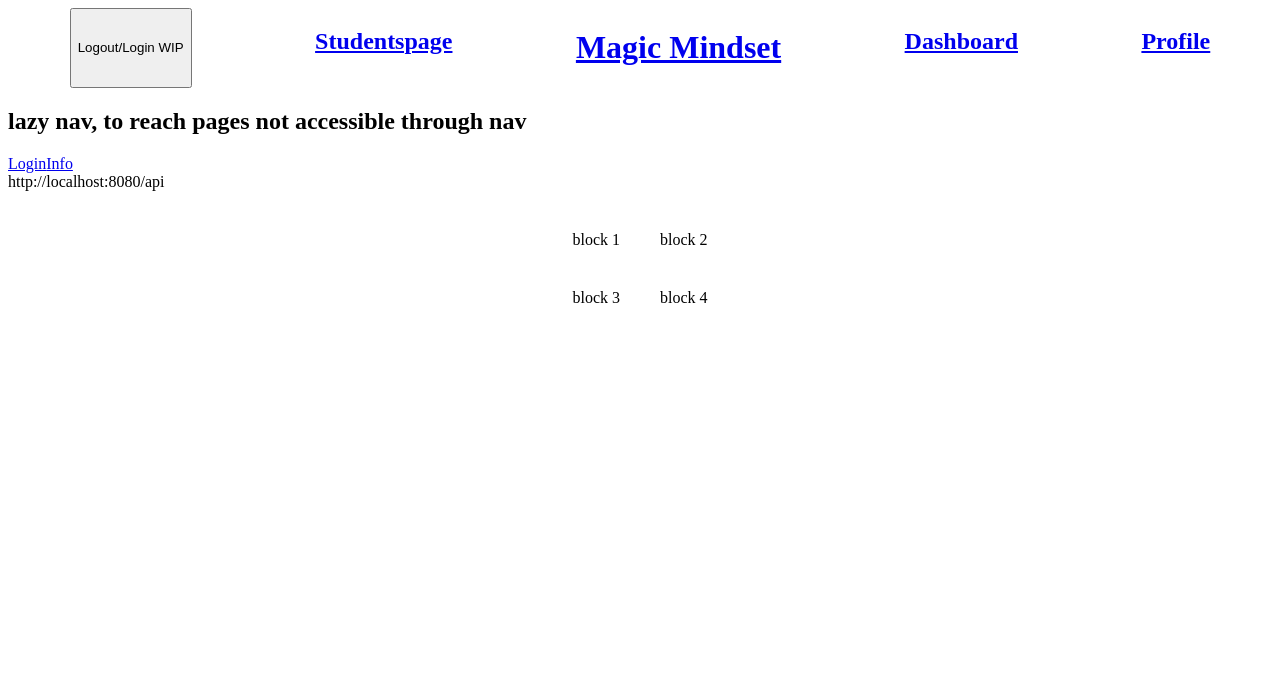
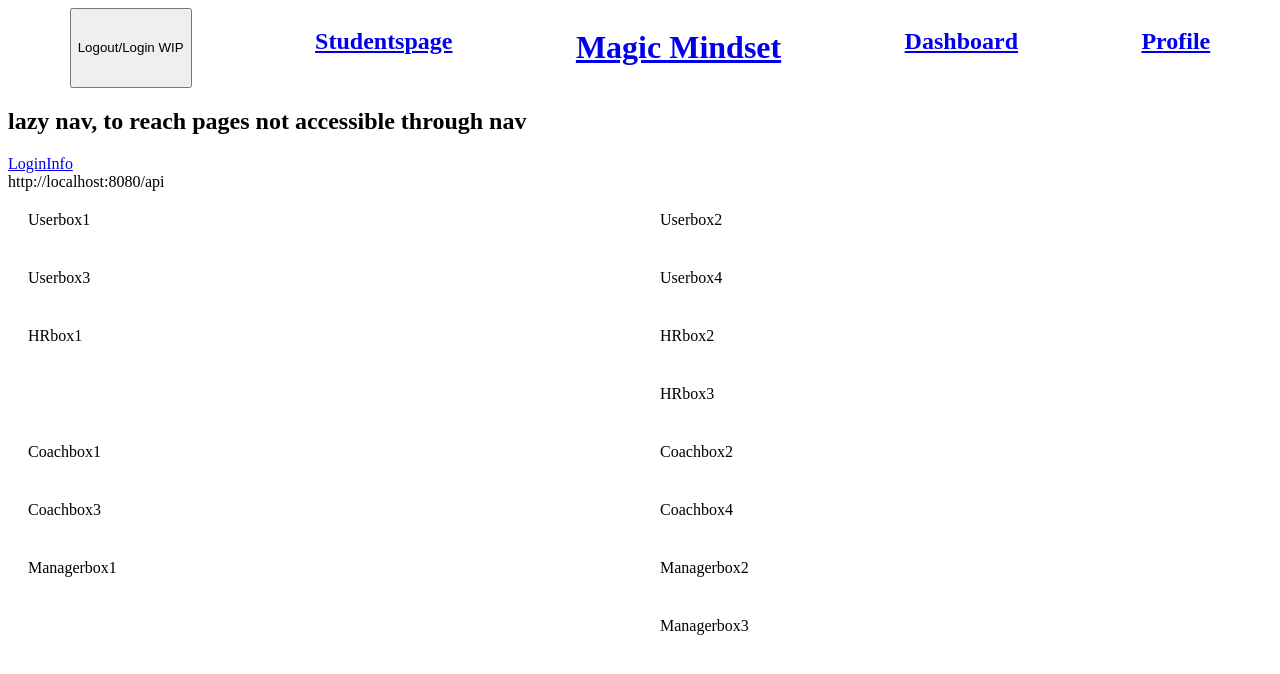
Before and after one commit to CryptForge/magic-mindset, a React (Vite) app in the folder website/: page /dashboard in a window 1280 px wide. Shown: the top 674 px of the page. Built offline with nearby package versions, Linux system fonts and the light colour scheme.

Commit message:
all four grid components loaded into dashboard page, absolute nightmare help

```diff
--- a/website/src/component/Dashboard/Coach/Coach.css
+++ b/website/src/component/Dashboard/Coach/Coach.css
@@ -9,15 +9,15 @@
 .gridelement {
   padding: 20px;
 }
-.box1 {
-  grid-area: "topleft";
+.coachgrid .box1 {
+  grid-area: topleft;
 }
-.box2 {
-  grid-area: "topright";
+.coachgrid .box2 {
+  grid-area: topright;
 }
-.box3 {
-  grid-area: "bottomleft";
+.coachgrid .box3 {
+  grid-area: bottomleft;
 }
-.box4 {
-  grid-area: "bottomright";
+.coachgrid .box4 {
+  grid-area: bottomright;
 }
--- a/website/src/component/Dashboard/Coach/Coach.jsx
+++ b/website/src/component/Dashboard/Coach/Coach.jsx
@@ -1,12 +1,13 @@
 import React from "react";
+import "./Coach.css";
 
 const Coach = (props) => {
   return (
     <div className="grid coachgrid">
-      <div classname="gridelement box1">Coachbox1</div>
-      <div classname="gridelement box2">Coachbox2</div>
-      <div classname="gridelement box3">Coachbox3</div>
-      <div classname="gridelement box4">Coachbox4</div>
+      <div className="gridelement box1">Coachbox1</div>
+      <div className="gridelement box2">Coachbox2</div>
+      <div className="gridelement box3">Coachbox3</div>
+      <div className="gridelement box4">Coachbox4</div>
     </div>
   );
 };
--- a/website/src/component/Dashboard/HR/HR.css
+++ b/website/src/component/Dashboard/HR/HR.css
@@ -4,12 +4,17 @@
 .gridelement {
   padding: 20px;
 }
-.box1 {
-  grid-area: "topleft";
+.hrgrid {
+  grid-template-areas:
+    "left topright"
+    "left bottomright";
 }
-.box2 {
-  grid-area: "topright";
+.hrgrid .box1 {
+  grid-area: left;
 }
-.box3 {
-  grid-area: "bottomleft";
+.hrgrid .box2 {
+  grid-area: topright;
 }
+.hrgrid .box3 {
+  grid-area: bottomright;
+}
--- a/website/src/component/Dashboard/HR/HR.jsx
+++ b/website/src/component/Dashboard/HR/HR.jsx
@@ -1,10 +1,12 @@
 import React from "react";
+import "./HR.css";
+
 const HR = (props) => {
   return (
     <div className="grid hrgrid">
-      <div classname="gridelement box1">HRbox1</div>
-      <div classname="gridelement box2">HRbox2</div>
-      <div classname="gridelement box3">HRbox3</div>
+      <div className="gridelement box1">HRbox1</div>
+      <div className="gridelement box2">HRbox2</div>
+      <div className="gridelement box3">HRbox3</div>
     </div>
   );
 };
--- a/website/src/component/Dashboard/User/User.css
+++ b/website/src/component/Dashboard/User/User.css
@@ -4,15 +4,20 @@
 .gridelement {
   padding: 20px;
 }
-.box1 {
-  grid-area: "topleft";
+.usergrid {
+  grid-template-areas:
+    "topleft topright"
+    "bottomleft bottomright";
 }
-.box2 {
-  grid-area: "topright";
+.usergrid .box1 {
+  grid-area: topleft;
 }
-.box3 {
-  grid-area: "bottomleft";
+.usergrid .box2 {
+  grid-area: topright;
 }
-.box4 {
-  grid-area: "bottomright";
+.usergrid .box3 {
+  grid-area: bottomleft;
 }
+.usergrid .box4 {
+  grid-area: bottomright;
+}
--- a/website/src/component/Dashboard/User/User.jsx
+++ b/website/src/component/Dashboard/User/User.jsx
@@ -1,11 +1,12 @@
 import React from "react";
+import "./User.css";
 const User = (props) => {
   return (
     <div className="grid usergrid">
-      <div classname="gridelement box1">Userbox1</div>
-      <div classname="gridelement box2">Userbox2</div>
-      <div classname="gridelement box3">Userbox3</div>
-      <div classname="gridelement box4">Userbox4</div>
+      <div className="gridelement box1">Userbox1</div>
+      <div className="gridelement box2">Userbox2</div>
+      <div className="gridelement box3">Userbox3</div>
+      <div className="gridelement box4">Userbox4</div>
     </div>
   );
 };
--- a/website/src/component/Dashboard/manager/Manager.css
+++ b/website/src/component/Dashboard/manager/Manager.css
@@ -1,15 +1,20 @@
 .grid {
   display: grid;
+}
+.managergrid {
+  grid-template-areas:
+    "left topright"
+    "left bottomright";
 }
 .gridelement {
   padding: 20px;
 }
-.box1 {
-  grid-area: "topleft";
+.managergrid .box1 {
+  grid-area: left;
 }
-.box2 {
-  grid-area: "topright";
+.managergrid .box2 {
+  grid-area: topright;
 }
-.box3 {
-  grid-area: "bottomleft";
+.managergrid .box3 {
+  grid-area: bottomright;
 }
--- a/website/src/component/Dashboard/manager/Manager.jsx
+++ b/website/src/component/Dashboard/manager/Manager.jsx
@@ -1,10 +1,11 @@
 import React from "react";
+import "./Manager.css";
 const Manager = (props) => {
   return (
     <div className="grid managergrid">
-      <div classname="gridelement box1">Managerbox1</div>
-      <div classname="gridelement box2">Managerbox2</div>
-      <div classname="gridelement box3">Managerbox3</div>
+      <div className="gridelement box1">Managerbox1</div>
+      <div className="gridelement box2">Managerbox2</div>
+      <div className="gridelement box3">Managerbox3</div>
     </div>
   );
 };
--- a/website/src/page/Dashboard/Dashboard.jsx
+++ b/website/src/page/Dashboard/Dashboard.jsx
@@ -1,15 +1,17 @@
 import React from "react";
 import "./Dashboard.css";
+import User from "../../component/Dashboard/User/User";
+import HR from "../../component/Dashboard/HR/HR";
+import Coach from "../../component/Dashboard/Coach/Coach";
+import Manager from "../../component/Dashboard/manager/Manager";
 
 const Dashboard = (props) => {
   return (
     <div>
-      <div className="grid standardgrid">
-        <div className="box1 gridelement">block 1</div>
-        <div className="box2 gridelement">block 2</div>
-        <div className="box3 gridelement">block 3</div>
-        <div className="box4 gridelement">block 4</div>
-      </div>
+      <User />
+      <HR />
+      <Coach />
+      <Manager />
     </div>
   );
 };
```
